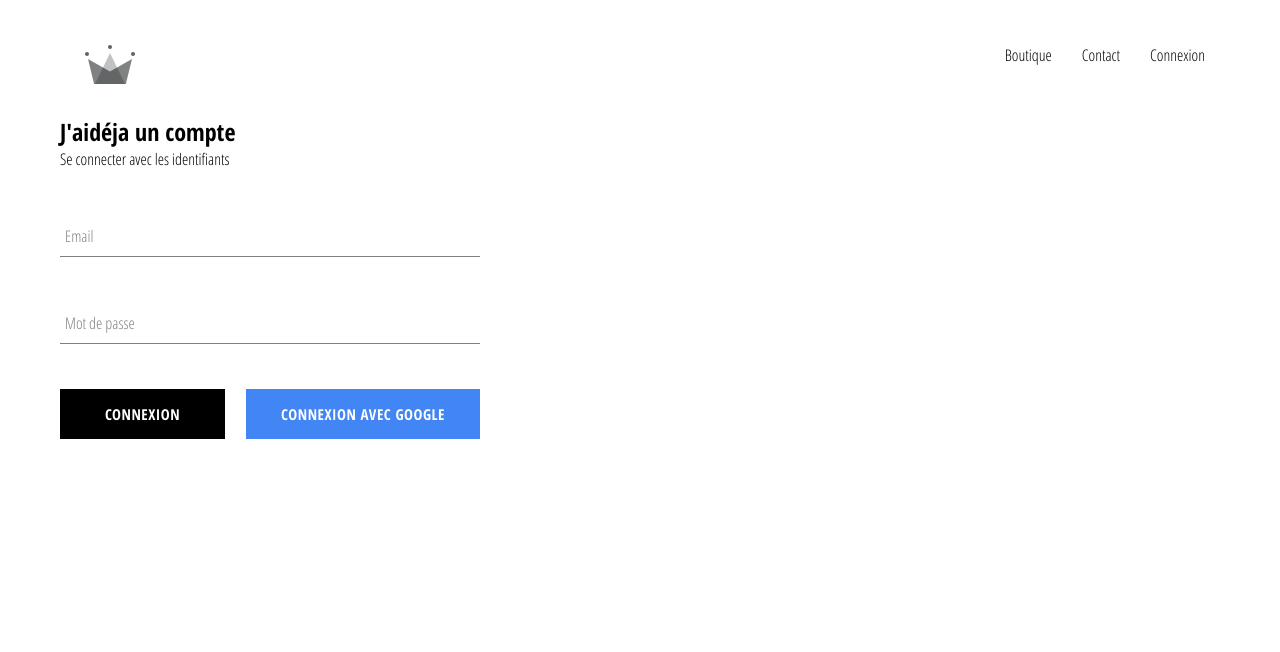
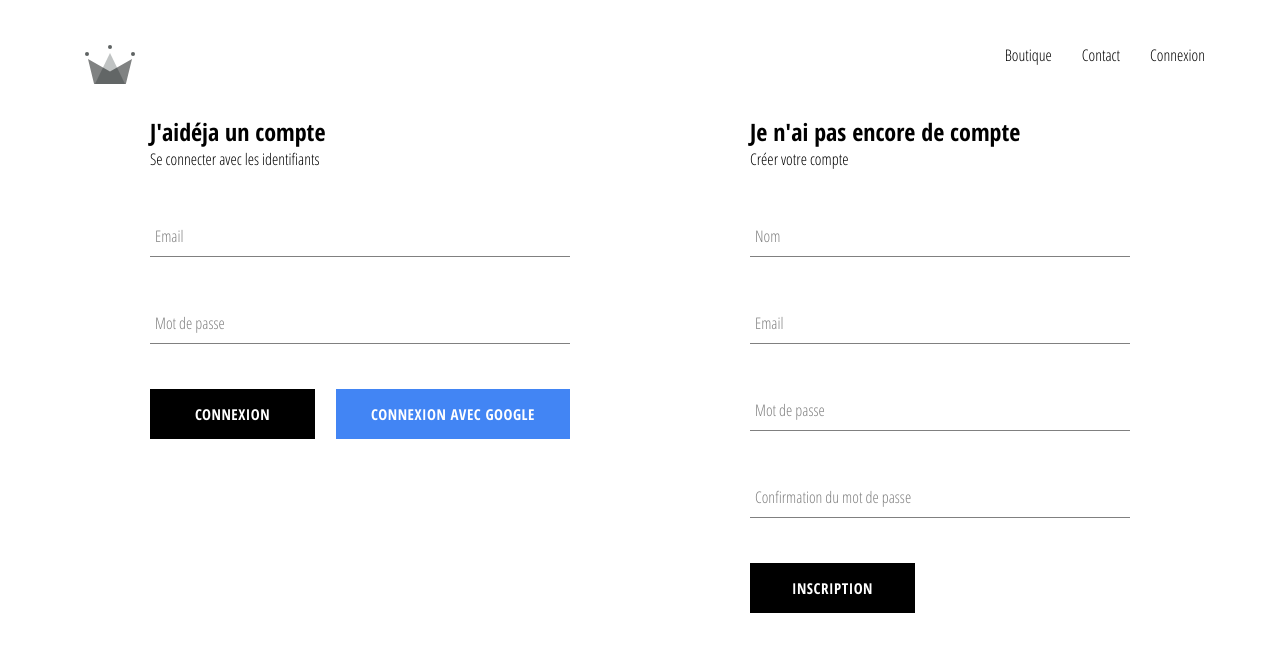
Before and after one commit to bendev89/clothing-shop, a React (Create React App) app: page /signin in a window 1280 px wide. Shown: the top 652 px of the page. Built offline with nearby package versions, Linux system fonts and the light colour scheme; no server answers.

Commit message:
finalisation de l'inscription

```diff
--- a/src/App.js
+++ b/src/App.js
@@ -1,11 +1,12 @@
 import React from 'react';
 import { Switch, Route } from 'react-router';
 import './App.css';
-import { auth } from './components/firebase/firebase.utils';
+import { auth, createUserProfileDocument } from './components/firebase/firebase.utils';
 import Header from './components/header/header';
 import AuthPage from './pages/auth/auth';
 import HomePage from './pages/homepage'
 import ShopPage from './pages/shop/shop';
+
 
 
 
@@ -21,10 +22,29 @@
   unsuscribeFromAuth = null;
 
   componentDidMount(){
-    this.unsuscribeFromAuth = auth.onAuthStateChanged(user => {
-      this.setState({currentUser : user});
-      console.log(user)
-    })
+    this.unsuscribeFromAuth = auth.onAuthStateChanged( async userAuth => {
+      if(userAuth){
+        const useRef = await  createUserProfileDocument(userAuth);
+        useRef.onSnapshot(snapShot => {
+          this.setState({
+            currentUser : {
+              id: snapShot.id,
+              ...snapShot.data()
+            }
+          }, () => {
+            console.log(this.state);
+          })
+
+        });
+
+      } else {
+        this.setState({
+          currentUser : userAuth
+        })
+      }
+
+
+    });
   }
   componentWillUnmount(){
     this.unsuscribeFromAuth();
--- a/src/components/firebase/firebase.utils.js
+++ b/src/components/firebase/firebase.utils.js
@@ -11,6 +11,32 @@
     appId: "1:849632380453:web:9bd72cb41ee236b3abe1cc"
   };
   firebase.initializeApp(config);
+  export const createUserProfileDocument = async (userAuth, additionalData) => {
+      if(!userAuth) return;
+
+      const userRef = firestore.doc(`users/${userAuth.uid}`);
+      const snapShot = await userRef.get();
+
+      if(!snapShot.exists){
+        const {displayName, email} = userAuth;
+        const createdAt = new Date();
+
+        try {
+          await userRef.set({
+            displayName,
+            email,
+            createdAt,
+            ...additionalData
+          })
+
+        } catch (error) {
+          console.log("erreur lors de la creation de l'utilisateur", error.message)
+        }
+      }
+      return userRef;
+
+
+  };
 
   export const auth = firebase.auth();
   export const firestore = firebase.firestore();
@@ -20,3 +46,5 @@
   provider.setCustomParameters({prompt : 'select_account'});
 
   export const signInWithGoogle = () => auth.signInWithPopup(provider);
+
+  export default firebase;
--- /dev/null
+++ b/src/components/sign-up/sign-up.styles.scss
@@ -0,0 +1,9 @@
+.sign-up {
+  display: flex;
+  flex-direction: column;
+  width: 380px;
+
+  .title {
+    margin: 10px 0;
+  }
+}
--- /dev/null
+++ b/src/components/sign-up/signup.jsx
@@ -0,0 +1,104 @@
+import React, { Component } from 'react'
+import CustomButton from '../custom-button/custom-button';
+import { auth, createUserProfileDocument } from '../firebase/firebase.utils';
+import FormInput from '../form-input/form-input';
+import './sign-up.styles.scss'
+
+
+
+class SignUp extends Component {
+    constructor(props) {
+        super(props)
+
+        this.state = {
+            displayName :"",
+             email : "",
+             password : "",
+             confirmPassword: ""
+        }
+    }
+    handleSubmit = async event => {
+        event.preventDefault();
+        const {displayName, email, password, confirmPassword}= this.state;
+        if(password !== confirmPassword){
+            alert('Les mots de passe ne sont pas identiques');
+
+            return;
+        }
+        try {
+            const {user} = await auth.createUserWithEmailAndPassword(email, password);
+
+            createUserProfileDocument(user, {displayName});
+            this.setState ({
+                displayName :"",
+                 email : "",
+                 password : "",
+                 confirmPassword: ""
+            })
+
+        } catch (error) {
+
+        }
+
+        this.setState({
+            email : "",
+            password : ""
+        })
+    };
+    handleChange = event => {
+        const {value, name} = event.target;
+        this.setState({[name] : value})
+    };
+
+    render() {
+     const {displayName, email, password, confirmPassword}= this.state;
+        return (
+            <div className="sign-up">
+                <h2>Je n'ai pas encore de compte</h2>
+                <span>Créer votre compte</span>
+                <form onSubmit={this.handleSubmit}>
+                    <FormInput
+                        name='displayName'
+                        type='text'
+                        handleChange={this.handleChange}
+                        value={displayName}
+                        label='Nom'
+                        required
+                    />
+                    <FormInput
+                        name='email'
+                        type='email'
+                        handleChange={this.handleChange}
+                        value={email}
+                        label='Email'
+                        required
+                    />
+                    <FormInput
+                        name='password'
+                        type='password'
+                        value={password}
+                        handleChange={this.handleChange}
+                        label='Mot de passe'
+                        required
+                    />
+                    <FormInput
+                        name='confirmPassword'
+                        type='password'
+                        value={confirmPassword}
+                        handleChange={this.handleChange}
+                        label='Confirmation du mot de passe'
+                        required
+                    />
+                    <div className="buttons">
+                    <CustomButton type="submit"> INSCRIPTION</CustomButton>
+                    {/* <CustomButton onClick={signInWithGoogle} isGoogleSignIn> Connexion avec Google</CustomButton> */}
+                    </div>
+
+
+                </form>
+            </div>
+        )
+    }
+}
+
+export default SignUp;
--- a/src/components/signin/signin.jsx
+++ b/src/components/signin/signin.jsx
@@ -1,6 +1,6 @@
 import React, { Component } from 'react'
 import CustomButton from '../custom-button/custom-button';
-import { signInWithGoogle } from '../firebase/firebase.utils';
+import { auth, signInWithGoogle } from '../firebase/firebase.utils';
 import FormInput from '../form-input/form-input';
 import './signin.styles.scss'
 
@@ -15,12 +15,20 @@
              password : ""
         }
     }
-    handleSubmit = event => {
+    handleSubmit = async event => {
         event.preventDefault();
-        this.setState({
-            email : "",
-            password : ""
-        })
+
+        const {email, password} = this.state;
+
+        try {
+            await auth.signInWithEmailAndPassword(email, password);
+            this.setState({
+                email : "",
+                password : ""
+            })
+        } catch (error) {
+            console.log(error)
+        };
     };
     handleChange = event => {
         const {value, name} = event.target;
--- a/src/pages/auth/auth.jsx
+++ b/src/pages/auth/auth.jsx
@@ -1,4 +1,5 @@
 import React from 'react'
+import SignUp from '../../components/sign-up/signup'
 import SignIn from '../../components/signin/signin'
 import './auth.styles.scss'
 
@@ -7,6 +8,8 @@
     return (
         <div className="sign-in-and-sign-up">
            <SignIn />
+           <SignUp />
+
         </div>
     )
 }
--- a/src/pages/auth/auth.styles.scss
+++ b/src/pages/auth/auth.styles.scss
@@ -0,0 +1,4 @@
+.sign-in-and-sign-up{
+    display: flex;
+    justify-content: space-around;
+}
```
